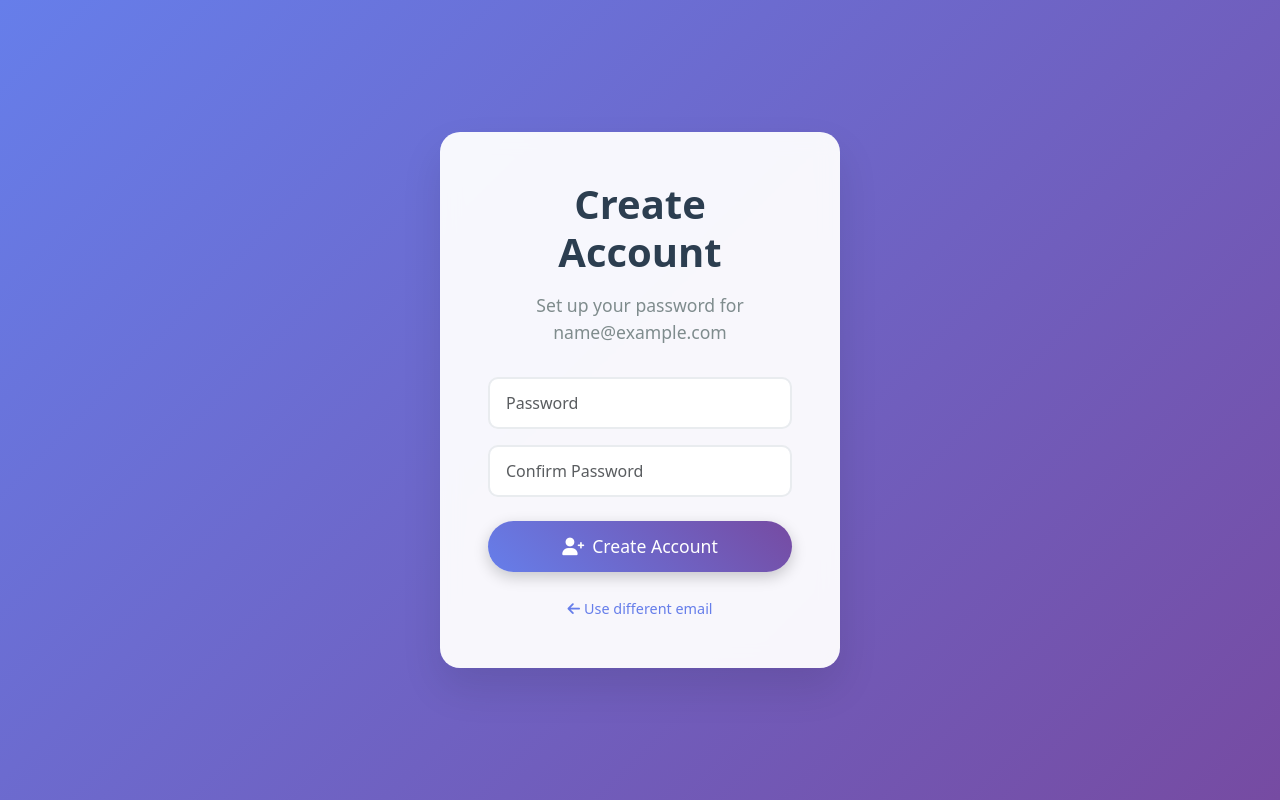
After one commit to Maxwellkwhite/greek-snap, a Flask app: page /register in a window 1280 px wide. The commit adds this page. Run offline with Flask 3, Linux system fonts and the light colour scheme; the visitor is signed in with stand-in values (Sample User, id 1); some libraries are stand-ins or nearby versions.

Commit message:
login and register created

```diff
--- a/main.py
+++ b/main.py
@@ -1,10 +1,15 @@
-from flask import Flask, render_template, jsonify, request, session
+from flask import Flask, render_template, jsonify, request, session, redirect, url_for, flash
 from flask_bootstrap import Bootstrap
 import os
 import random
 import json
 from datetime import datetime
 from game import Game, CHARACTERS
+from flask_login import LoginManager, UserMixin, login_required, current_user, login_user, logout_user
+from sqlalchemy.orm import relationship, DeclarativeBase, Mapped, mapped_column
+from sqlalchemy import Integer, String, Date, JSON, Boolean, DateTime, func
+from flask_sqlalchemy import SQLAlchemy
+from werkzeug.security import generate_password_hash, check_password_hash
 
 app = Flask(__name__)
 
@@ -14,12 +19,37 @@ bootstrap = Bootstrap(app)
 # Configuration
 app.config['SECRET_KEY'] = os.environ.get('SECRET_KEY', 'dev-secret-key')
 
+login_manager = LoginManager()
+login_manager.init_app(app)
+
+@login_manager.user_loader
+def load_user(user_id):
+    return db.get_or_404(User, user_id)
+
+class Base(DeclarativeBase):
+    pass
+
+app.config['SQLALCHEMY_DATABASE_URI'] = os.environ.get("DB_URI", 'sqlite:///users.db')
+db = SQLAlchemy(model_class=Base)
+db.init_app(app)
+
+#user DB
+class User(UserMixin, db.Model):
+    __tablename__ = "users"
+    id: Mapped[int] = mapped_column(Integer, primary_key=True)
+    email: Mapped[str] = mapped_column(String(100), unique=True)
+    password: Mapped[str] = mapped_column(String(100))
+    date_of_signup: Mapped[Date] = mapped_column(Date)
+    misc1: Mapped[str] = mapped_column(String(100), nullable=True)
+    misc2: Mapped[str] = mapped_column(String(100), nullable=True)
+    misc3: Mapped[str] = mapped_column(String(100), nullable=True)
+
 # Global game instance
 current_game = None
 
 @app.route('/')
 def index():
-    return render_template('index.html')
+    return render_template('index.html', user=current_user)
 
 @app.route('/game')
 def game():
@@ -95,6 +125,7 @@ def end_turn():
     })
 
 @app.route('/api/new-game', methods=['POST'])
+@login_required
 def new_game():
     global current_game
     current_game = Game()
@@ -104,5 +135,81 @@ def new_game():
         "game_state": current_game.get_game_state()
     })
 
+@app.route('/auth', methods=['GET', 'POST'])
+def auth():
+    if request.method == 'POST':
+        email = request.form.get('email')
+        if email:
+            # Check if user exists
+            user = User.query.filter_by(email=email).first()
+            if user:
+                # User exists - redirect to login
+                session['auth_email'] = email
+                return redirect(url_for('login'))
+            else:
+                # User doesn't exist - redirect to register
+                session['auth_email'] = email
+                return redirect(url_for('register'))
+
+    return render_template('auth.html')
+
+@app.route('/login', methods=['GET', 'POST'])
+def login():
+    email = session.get('auth_email')
+    if not email:
+        return redirect(url_for('auth'))
+
+    if request.method == 'POST':
+        password = request.form.get('password')
+        user = User.query.filter_by(email=email).first()
+
+        if user and check_password_hash(user.password, password):
+            login_user(user)
+            session.pop('auth_email', None)
+            return redirect(url_for('index'))
+        else:
+            flash('Invalid password', 'error')
+
+    return render_template('login.html', email=email)
+
+@app.route('/register', methods=['GET', 'POST'])
+def register():
+    email = session.get('auth_email')
+    if not email:
+        return redirect(url_for('auth'))
+
+    if request.method == 'POST':
+        password = request.form.get('password')
+        confirm_password = request.form.get('confirm_password')
+
+        if password and confirm_password:
+            if password == confirm_password:
+                hashed_password = generate_password_hash(password)
+                new_user = User(
+                    email=email,
+                    password=hashed_password,
+                    date_of_signup=datetime.now().date()
+                )
+                db.session.add(new_user)
+                db.session.commit()
+                login_user(new_user)
+                session.pop('auth_email', None)
+                flash('Account created successfully!', 'success')
+                return redirect(url_for('index'))
+            else:
+                flash('Passwords do not match', 'error')
+        else:
+            flash('Please fill in all fields', 'error')
+
+    return render_template('register.html', email=email)
+
+@app.route('/logout')
+@login_required
+def logout():
+    logout_user()
+    return redirect(url_for('auth'))
+
 if __name__ == "__main__":
+    with app.app_context():
+        db.create_all()
     app.run(debug=True, port=5002)
--- /dev/null
+++ b/templates/register.html
@@ -0,0 +1,122 @@
+<!DOCTYPE html>
+<html lang="en">
+<head>
+    <meta charset="UTF-8">
+    <meta name="viewport" content="width=device-width, initial-scale=1.0">
+    <title>Greek Snap - Create Account</title>
+    <link href="https://cdn.jsdelivr.net/npm/bootstrap@5.3.0/dist/css/bootstrap.min.css" rel="stylesheet">
+    <link rel="stylesheet" href="{{ url_for('static', filename='css/style.css') }}">
+    <link href="https://cdnjs.cloudflare.com/ajax/libs/font-awesome/6.0.0/css/all.min.css" rel="stylesheet">
+    <style>
+        .auth-container {
+            min-height: 100vh;
+            display: flex;
+            align-items: center;
+            justify-content: center;
+            background: linear-gradient(135deg, #667eea 0%, #764ba2 100%);
+        }
+        .auth-card {
+            background: rgba(255, 255, 255, 0.95);
+            border-radius: 20px;
+            padding: 3rem;
+            text-align: center;
+            box-shadow: 0 20px 40px rgba(0, 0, 0, 0.1);
+            backdrop-filter: blur(10px);
+            max-width: 400px;
+            width: 100%;
+        }
+        .game-title {
+            color: #2c3e50;
+            font-size: 2.5rem;
+            font-weight: bold;
+            margin-bottom: 1rem;
+        }
+        .auth-subtitle {
+            color: #7f8c8d;
+            font-size: 1.1rem;
+            margin-bottom: 2rem;
+        }
+        .form-control {
+            border-radius: 10px;
+            border: 2px solid #e9ecef;
+            padding: 0.75rem 1rem;
+            font-size: 1rem;
+            transition: all 0.3s ease;
+        }
+        .form-control:focus {
+            border-color: #667eea;
+            box-shadow: 0 0 0 0.2rem rgba(102, 126, 234, 0.25);
+        }
+        .btn-auth {
+            background: linear-gradient(45deg, #667eea, #764ba2);
+            border: none;
+            padding: 0.75rem 2rem;
+            font-size: 1.1rem;
+            border-radius: 50px;
+            color: white;
+            transition: all 0.3s ease;
+            box-shadow: 0 5px 15px rgba(0, 0, 0, 0.2);
+            width: 100%;
+        }
+        .btn-auth:hover {
+            transform: translateY(-2px);
+            box-shadow: 0 8px 25px rgba(0, 0, 0, 0.3);
+            color: white;
+        }
+        .alert {
+            border-radius: 10px;
+            border: none;
+        }
+        .alert-danger {
+            background-color: #f8d7da;
+            color: #721c24;
+        }
+        .back-link {
+            color: #667eea;
+            text-decoration: none;
+            font-size: 0.9rem;
+        }
+        .back-link:hover {
+            color: #764ba2;
+        }
+    </style>
+</head>
+<body>
+    <div class="auth-container">
+        <div class="auth-card">
+            <h1 class="game-title">Create Account</h1>
+            <p class="auth-subtitle">Set up your password for {{ email }}</p>
+
+            {% with messages = get_flashed_messages(with_categories=true) %}
+                {% if messages %}
+                    {% for category, message in messages %}
+                        <div class="alert alert-{{ 'success' if category == 'success' else 'danger' }} mb-3">
+                            {{ message }}
+                        </div>
+                    {% endfor %}
+                {% endif %}
+            {% endwith %}
+
+            <form method="POST">
+                <div class="mb-3">
+                    <input type="password" class="form-control" name="password" placeholder="Password" required>
+                </div>
+                <div class="mb-4">
+                    <input type="password" class="form-control" name="confirm_password" placeholder="Confirm Password" required>
+                </div>
+                <button type="submit" class="btn btn-auth">
+                    <i class="fas fa-user-plus me-2"></i>Create Account
+                </button>
+            </form>
+
+            <div class="mt-4">
+                <a href="{{ url_for('auth') }}" class="back-link">
+                    <i class="fas fa-arrow-left me-1"></i>Use different email
+                </a>
+            </div>
+        </div>
+    </div>
+
+    <script src="https://cdn.jsdelivr.net/npm/bootstrap@5.3.0/dist/js/bootstrap.bundle.min.js"></script>
+</body>
+</html>
```
Also changed, not shown: templates/auth.html (added, +116 -0 lines), templates/index.html (+21 -5 lines), templates/login.html (added, +119 -0 lines), instance/users.db (added).
